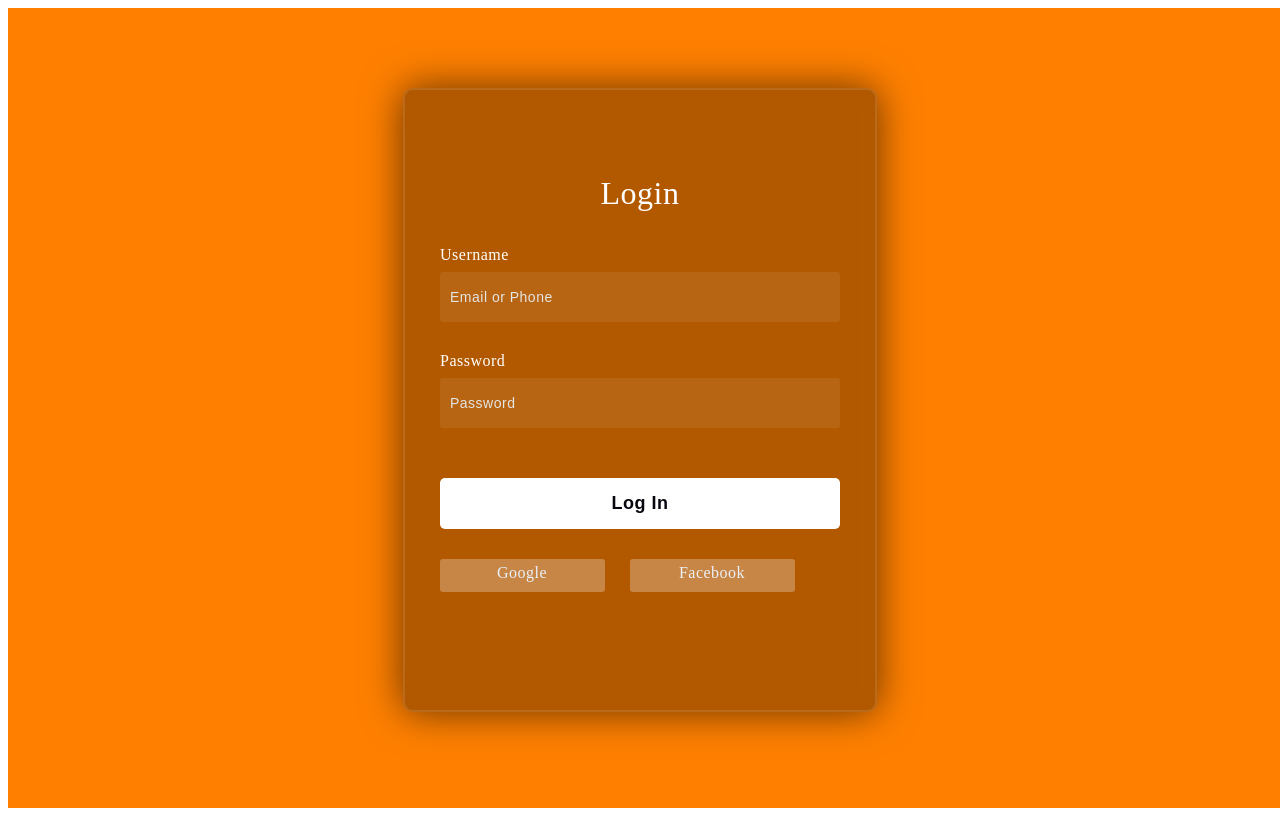
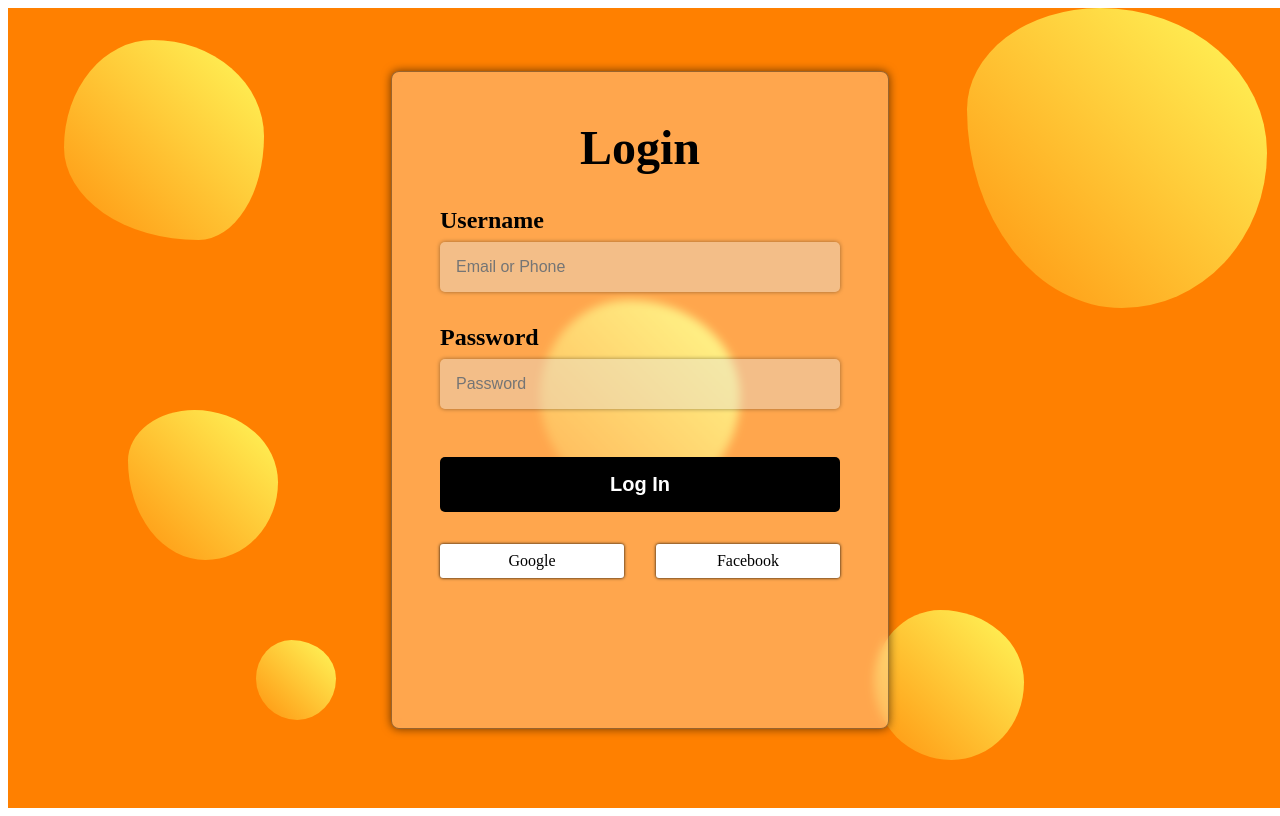
Before and after one commit to Jungl-ee/palette-portal, a PHP site: page /pages/login.html in a window 1280 px wide. Run offline with PHP 8.4, Linux system fonts and the light colour scheme; some libraries are stand-ins or nearby versions.

Commit message:
Improved login form design. Added bubbles to background

```diff
--- a/pages/login.html
+++ b/pages/login.html
@@ -20,6 +20,14 @@
 </head>
 <body>
     <div id="background"></div>
+    <div class="dots">
+        <span></span>
+        <span></span>
+        <span></span>
+        <span></span>
+        <span></span>
+        <span></span>
+    </div>
 
     <form>
         <h3> Login </h3>
@@ -32,7 +40,7 @@
 
         <button>Log In</button>
         <div class="social">
-          <div class="go"><i class="fab fa-google"></i>  Google</div>
+          <div class="go rainbow"><i class="fab fa-google"></i>  Google</div>
           <div class="fb"><i class="fab fa-facebook"></i>  Facebook</div>
         </div>
     </form>
--- a/scripts/login.js
+++ b/scripts/login.js
@@ -30,7 +30,7 @@ const handleOnClick = index => {
         })
     })
     clearInterval(click);
-    click = setInterval(randomClick, 10000);
+    click = setInterval(randomClick, 5000);
 }
 
 function createTile(index) {
@@ -65,4 +65,4 @@ const randomClick = () => {
 
 window.onload = createGrid;
 window.onresize = createGrid;
-let click = setInterval(randomClick, 10000);
+let click = setInterval(randomClick, 5000);
--- a/styles/login.css
+++ b/styles/login.css
@@ -1,3 +1,7 @@
+body {
+  overflow: hidden;
+}
+
 #background {
   width: 100vw;
   height: 100vh;
@@ -8,83 +12,213 @@
 }
 
 form{
-    height: 520px;
-    width: 400px;
   position: absolute;
   transform: translate(-50%,-50%);
   top: 50%;
   left: 50%;
-    border-radius: 10px;
-    backdrop-filter: blur(10px);
-    border: 2px solid rgba(255,255,255,0.1);
-    box-shadow: 0 0 40px rgba(0, 0, 0, 0.6);
-    padding: 50px 35px;
-    background-color: rgba(0, 0, 0, 0.3);
+  width: min(400px, 70vw);
+  height: max(300px, 70vh);
+  border-radius: 8px;
+  backdrop-filter: blur(5px);
+  background-color: rgba(255, 255, 255, 0.3);
+  box-shadow: 0 0 10px rgba(0, 0, 0, 0.585);
+  padding: 3rem;
+  border: 1px solid rgba(0, 0, 0, 0.4);
+  overflow-y: auto;
 }
-form *{
-    color: #ffffff;
-    letter-spacing: 0.5px;
-    outline: none;
-    border: none;
-}
+
 form h3{
-    font-size: 32px;
-    font-weight: 500;
-    line-height: 42px;
+  font-size: 3rem;
+  margin: 0;
+  margin-bottom: 2rem;
+  font-weight: 600;
   text-align: center;
 }
 
-label{
+form label{
   display: block;
-    margin-top: 30px;
-    font-size: 16px;
+  margin-top: 2rem;
+  font-size: 1.5rem;
+  font-weight: 600;
+}
+form input{
+  width: 100%;
+  padding: 1rem;
+  background-color: rgba(225, 225, 225, 0.4);
+  border: none;
+  border-radius: 5px;
+  margin-top: 0.5rem;
+  font-size: 1rem;
   font-weight: 500;
+  outline: none;
+  box-sizing: border-box;
+  box-shadow: 0 0 0.25rem rgba(0, 0, 0, 0.4);
+  color: rgb(28, 28, 28);
 }
-input{
-    display: block;
-    height: 50px;
+
+form button{
+  border: none;
+  background-color: black;
+  color: white;
   width: 100%;
-    background-color: rgba(255,255,255,0.07);
-    border-radius: 3px;
-    padding: 0 10px;
-    margin-top: 8px;
-    font-size: 14px;
-    font-weight: 300;
-    box-sizing: border-box;
-}
-::placeholder{
-    color: #e5e5e5;
-}
-button{
-    margin-top: 50px;
-    width: 100%;
-    background-color: #ffffff;
-    color: #080710;
-    padding: 15px 0;
-    font-size: 18px;
-    font-weight: 600;
+  margin-top: 3rem;
+  padding: 1rem;
+  font-size: 1.25rem;
+  font-weight: bold;
   border-radius: 5px;
   cursor: pointer;
+  transition: 0.15s;
 }
+
+form button:hover {
+  box-shadow: 0 0 0.25rem black;
+  transition: 0.15s;
+}
+
+form button:active,
+.social div:active {
+  transform: translateY(3px);
+}
+
 .social{
-  margin-top: 30px;
+  margin-top: 2rem;
   display: flex;
+  gap: 2rem;
 }
 .social div{
-  background: red;
-  width: 150px;
+  font-size: 1rem;
+  flex: 1;
+  background-color: white;
+  color: black;
   border-radius: 3px;
-  padding: 5px 10px 10px 5px;
-  background-color: rgba(255,255,255,0.27);
-  color: #eaf0fb;
   text-align: center;
+  box-shadow: 0 0 0.2rem black;
+  padding: 0.5rem;
+  transition: 0.15s;
+  cursor: pointer;;
 }
 .social div:hover{
-  background-color: rgba(255,255,255,0.47);
+  background-color: rgba(255,255,255,0.8);
+  box-shadow: 0 0 0.25rem black;
+  transition: 0.15s;
 }
-.social .fb{
-  margin-left: 25px;
+
+@keyframes rotate {
+	100% {
+		transform: rotate(1turn);
 	}
-.social i{
-  margin-right: 4px;
 }
+
+.rainbow {
+	position: relative;
+	z-index: 0;
+	overflow: hidden;
+}
+
+.rainbow::before {
+  display: none;
+  content: '';
+  position: absolute;
+  z-index: -2;
+  left: -15%;
+  top: -200%;
+  width: 125%;
+  height: 500%;
+  background-color: transparent;
+  background-repeat: no-repeat;
+  background-size: 50% 50%, 50% 50%;
+  background-position: 0 0, 100% 0, 100% 100%, 0 100%;
+  background-image: linear-gradient(#399953, #399953), linear-gradient(#fbb300, #fbb300), linear-gradient(#d53e33, #d53e33), linear-gradient(#377af5, #377af5);
+  transition: 0.15s;
+  pointer-events: none;
+}
+
+.rainbow:hover::before {
+  animation: rotate 4s linear infinite;
+  display: block;
+}
+
+.rainbow::after {
+  content: '';
+  position: absolute;
+  z-index: -1;
+  left: 4px;
+  top: 4px;
+  right: 4px;
+  bottom: 4px;
+  background: white;
+  border-radius: 3px;
+}
+
+
+@keyframes vawe {
+  20% {
+    border-radius: 45% 55% 62% 38% / 53% 51% 49% 47%;
+  }
+  40% {
+    border-radius: 45% 55% 49% 51% / 36% 51% 49% 64%;
+  }
+  60% {
+    border-radius: 60% 40% 57% 43% / 47% 62% 38% 53%;
+  }
+  80% {
+    border-radius: 60% 40% 32% 68% / 38% 36% 64% 62%;
+  }
+}
+
+.dots {
+  position: absolute;
+  pointer-events: none;
+  top: 0;
+  right: 0;
+  bottom: 0;
+  left: 0;
+}
+.dots span {
+  position: absolute;
+  border-radius: 50%;
+  background-image: linear-gradient(45deg, #ff930f, #fff95b);
+  border-radius: 38% 62% 55% 45% / 32% 53% 47% 68%;
+  animation: vawe 7s linear infinite;
+}
+.dots span:nth-child(1) {
+  top: 1%;
+  right: 1%;
+  width: 300px;
+  height: 300px;
+}
+.dots span:nth-child(2) {
+  top: 5%;
+  left: 5%;
+  width: 200px;
+  height: 200px;
+  border-radius: 38% 62% 33% 67% / 60% 53% 47% 40%;
+}
+.dots span:nth-child(3) {
+  right: 20%;
+  bottom: 5%;
+  width: 150px;
+  height: 150px;
+  border-radius: 38% 62% 55% 45% / 52% 53% 47% 48%;
+}
+.dots span:nth-child(4) {
+  bottom: 10%;
+  left: 20%;
+  width: 80px;
+  height: 80px;
+  border-radius: 38% 62% 55% 45% / 52% 53% 47% 48%;
+}
+.dots span:nth-child(5) {
+  right: 50%;
+  bottom: 50%;
+  width: 200px;
+  height: 200px;
+  border-radius: 38% 62% 55% 45% / 52% 53% 47% 48%;
+  transform: translate(50%, 50%);
+}
+.dots span:nth-child(6) {
+  left: 10%;
+  bottom: 30%;
+  width: 150px;
+  height: 150px;
+}
```
Lines whose indentation alone changed are shown as unchanged.
